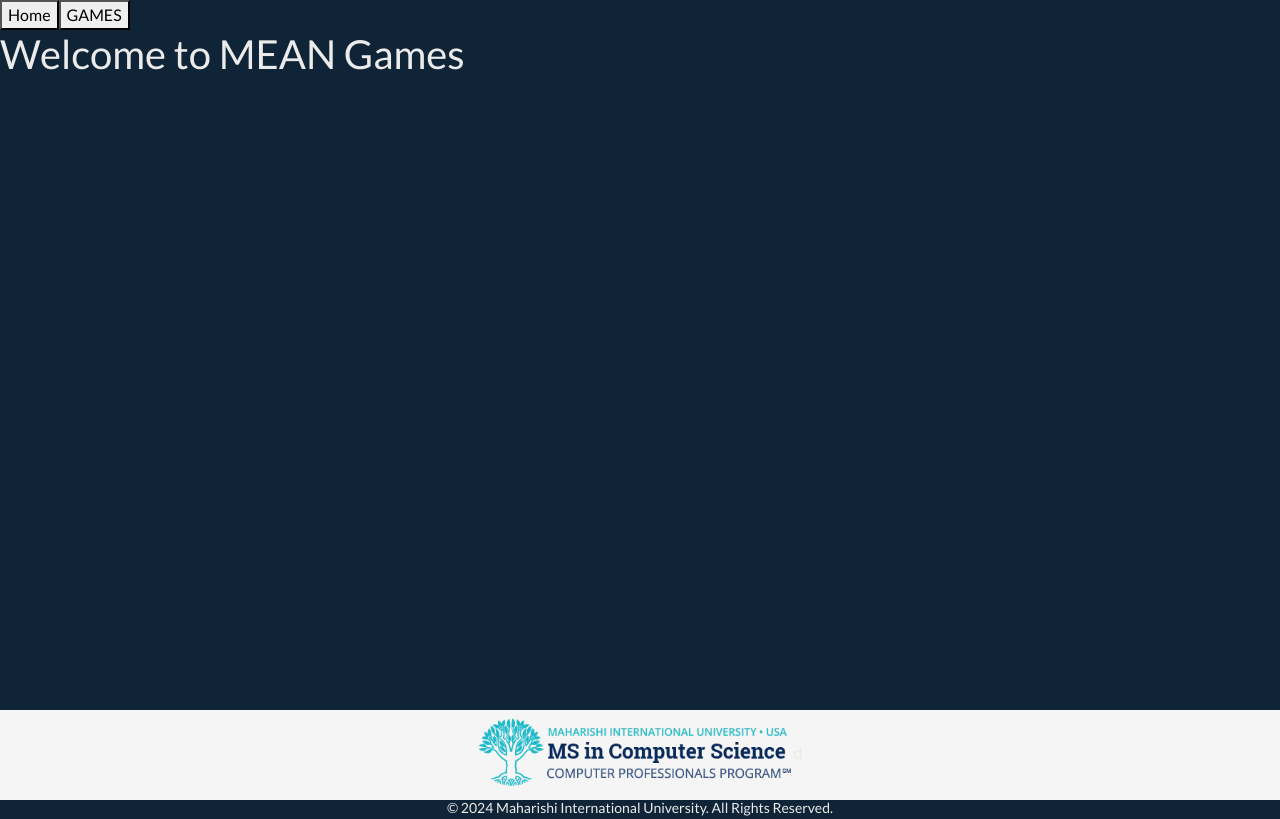
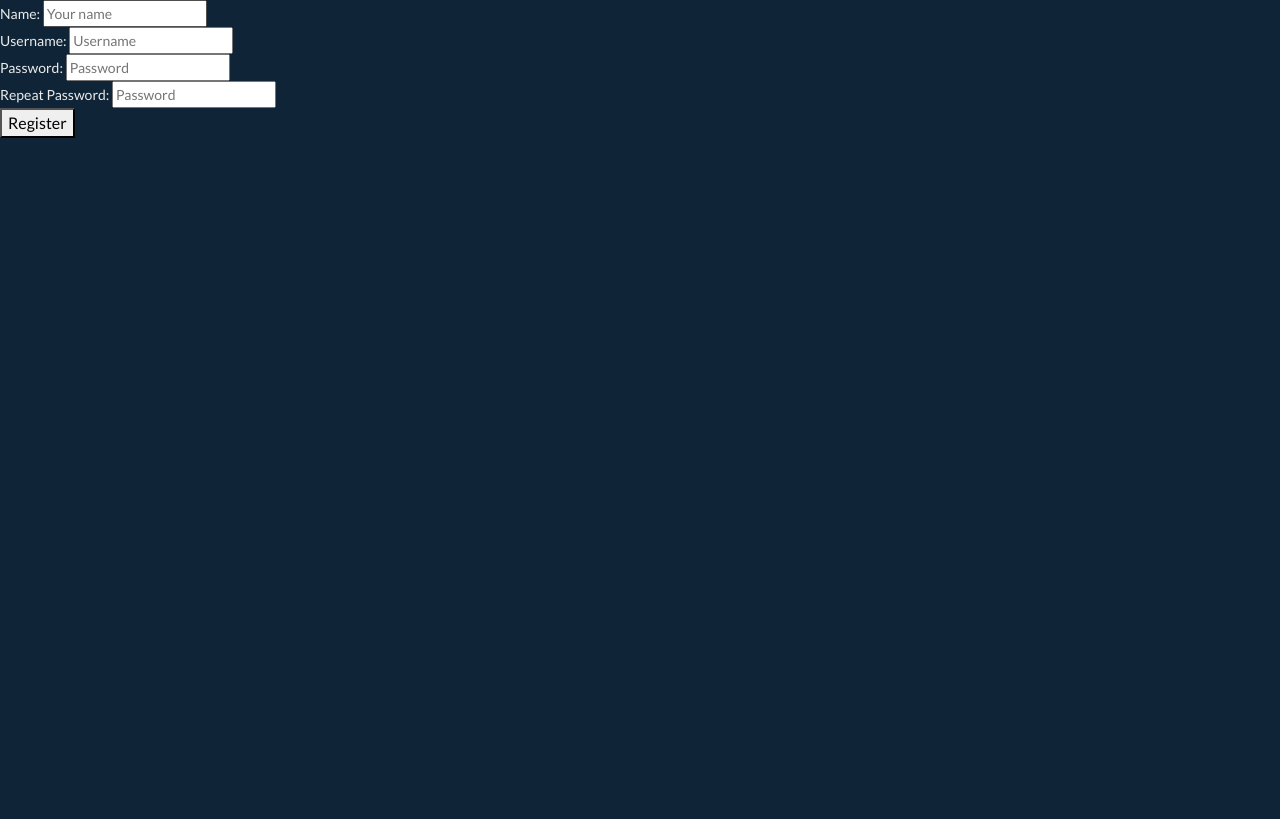
Before and after one commit to abdulmoiz99/angular-meanGames, an Angular app: page /home in a window 1280 px wide. Built offline with nearby package versions, Linux system fonts and the light colour scheme.

Commit message:
With Reactive Component

```diff
--- a/src/app/app.component.html
+++ b/src/app/app.component.html
@@ -1,5 +1 @@
-<app-navigation></app-navigation>
-
-<router-outlet></router-outlet>
-
-<app-footer></app-footer>
+<app-reactive></app-reactive>
--- a/src/app/app.component.ts
+++ b/src/app/app.component.ts
@@ -4,11 +4,12 @@ import { RouterOutlet } from '@angular/router';
 import { NavigationComponent } from './navigation/navigation.component';
 import { FooterComponent } from './footer/footer.component';
 import { HomeComponent } from './home/home.component';
+import { ReactiveComponent } from './reactive/reactive.component';
 
 @Component({
   selector: 'app-root',
   standalone: true,
-  imports: [RouterOutlet, NavigationComponent, FooterComponent, HomeComponent],
+  imports: [RouterOutlet, NavigationComponent, FooterComponent, HomeComponent, ReactiveComponent],
   templateUrl: './app.component.html',
   styleUrl: './app.component.css'
 })
--- /dev/null
+++ b/src/app/reactive/reactive.component.html
@@ -0,0 +1,27 @@
+<form [formGroup]="registrationFrom" (ngSubmit)="register(registrationFrom)">
+    <div>
+        <label>
+            Name:
+            <input name="name" id="name" placeholder="Your name" formControlName="name">
+        </label>
+    </div>
+    <div>
+        <label>
+            Username:
+            <input name="username" id="username" placeholder="Username" formControlName="username">
+        </label>
+    </div>
+    <div>
+        <label>
+            Password:
+            <input type="password" name="password" id="password" placeholder="Password" formControlName="password">
+        </label>
+    </div>
+    <div>
+        <label>
+            Repeat Password:
+            <input type="password" name="passwordRepeat" id="passwordRepeat" placeholder="Password" formControlName="passwordRepeat">
+        </label>
+    </div>
+    <button type="submit">Register</button>
+</form>
--- /dev/null
+++ b/src/app/reactive/reactive.component.ts
@@ -0,0 +1,31 @@
+import { Component, OnInit } from '@angular/core';
+import { FormControl, FormGroup, ReactiveFormsModule } from '@angular/forms';
+
+@Component({
+  selector: 'app-reactive',
+  standalone: true,
+  imports: [ReactiveFormsModule],
+  templateUrl: './reactive.component.html',
+  styleUrl: './reactive.component.css'
+})
+export class ReactiveComponent implements OnInit {
+
+  registrationFrom!: FormGroup;
+
+  ngOnInit(): void {
+    this.registrationFrom = new FormGroup({
+      name: new FormControl,
+      username: new FormControl,
+      password: new FormControl,
+      passwordRepeat: new FormControl,
+
+    })
+  }
+
+  register(form: FormGroup) {
+    console.log("Register click!!");
+    //  console.log(this.registrationFrom.value)
+    console.log(form.value)
+  }
+
+}
```
Also changed, not shown: src/app/template/template.component.html (added, +27 -0 lines), src/app/template/template.component.ts (added, +12 -0 lines), src/app/reactive/reactive.component.css (added), src/app/template/template.component.css (added).
